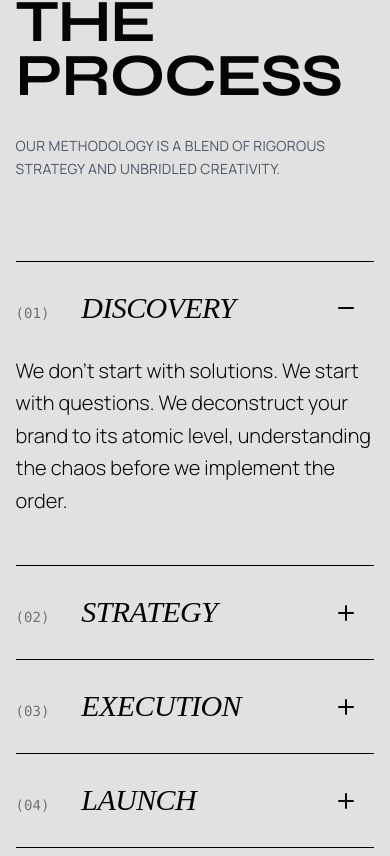
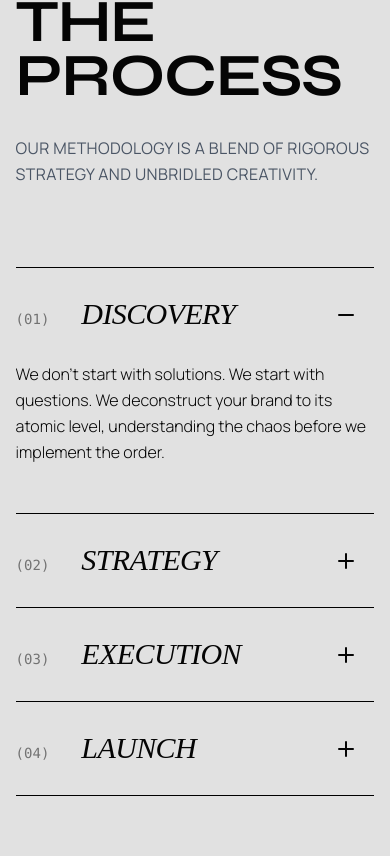
Before and after one commit to Rauliqbal/NeoPortfolio, a React (Vite) app: page / in a window 390 px wide. Shown: the part 6188-7044 px from the top of the page. Built offline with nearby package versions, Linux system fonts and the light colour scheme; a web font is replaced by a local one.

Commit message:
style: fixing process style

```diff
--- a/src/components/Process.tsx
+++ b/src/components/Process.tsx
@@ -53,7 +53,7 @@ export default function Process() {
       <div className="container">
         <div className="flex flex-col md:flex-row justify-between md:items-end mb-20">
           <h2 className="text-6xl md:text-8xl font-bold">The <br />Process</h2>
-          <p className="max-w-sm text-sm md:text-lg uppercase tracking-wide leading-relaxed text-gray-600 mt-8 md:mt-0">
+          <p className="max-w-sm md:text-lg uppercase tracking-wide leading-relaxed text-gray-600 mt-8 md:mt-0">
             Our methodology is a blend of rigorous strategy and unbridled creativity.
           </p>
         </div>
@@ -80,10 +80,10 @@ export default function Process() {
               </div>
 
               <div
-                className={`overflow-hidden transition-all duration-700 ease-out-expo ${openIndex === index ? 'max-h-[300px] opacity-100' : 'max-h-0 opacity-0'}`}
+                className={`overflow-hidden transition-all duration-700 ease-out-expo ${openIndex === index ? 'max-h-75 opacity-100' : 'max-h-0 opacity-0'}`}
               >
-                <div className="pb-12 md:pl-[120px] max-w-2xl">
-                  <p className="text-xl md:text-2xl leading-relaxed font-light">
+                <div className="pb-12 md:pl-30 max-w-2xl">
+                  <p className="md:text-xl leading-relaxed font-light">
                     {step.desc}
                   </p>
                 </div>
--- a/src/components/Service.tsx
+++ b/src/components/Service.tsx
@@ -110,7 +110,7 @@ export default function Service() {
       <div className="container relative z-10">
         <div className="flex flex-col md:flex-row justify-between md:items-end mb-20">
           <h2 className="text-6xl md:text-8xl font-bold">My <br />Expertise</h2>
-          <p className="max-w-sm text-sm md:text-lg uppercase tracking-wide leading-relaxed text-gray-400 mt-8 md:mt-0">
+          <p className="max-w-sm md:text-lg uppercase tracking-wide leading-relaxed text-gray-400 mt-8 md:mt-0">
             Crafting scalable digital solutions through thoughtful engineering, modern technologies, and seamless user experiences.
           </p>
         </div>
```
